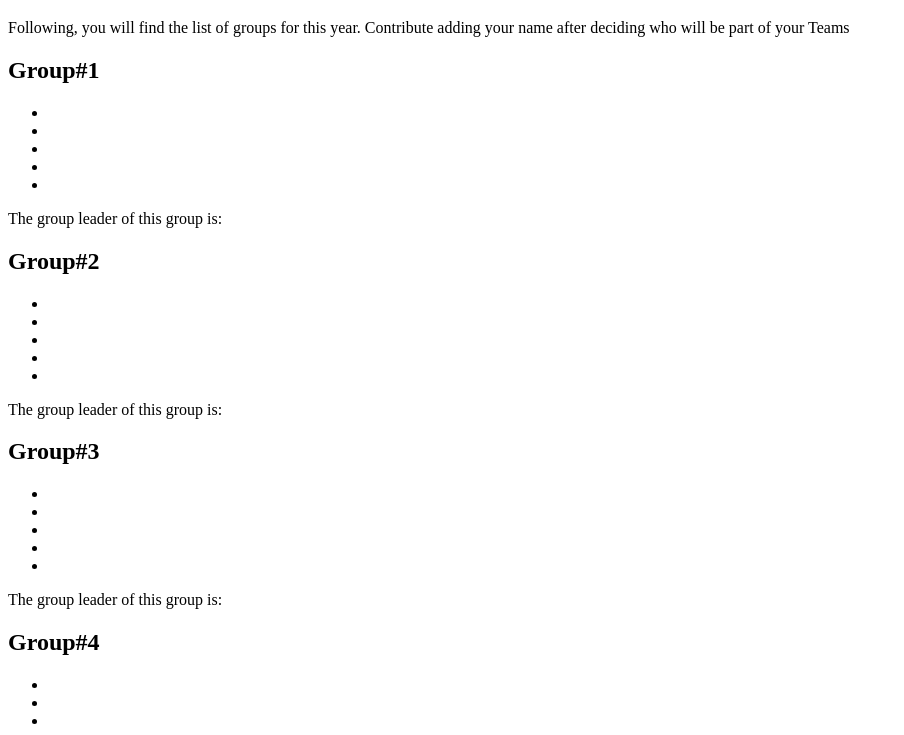
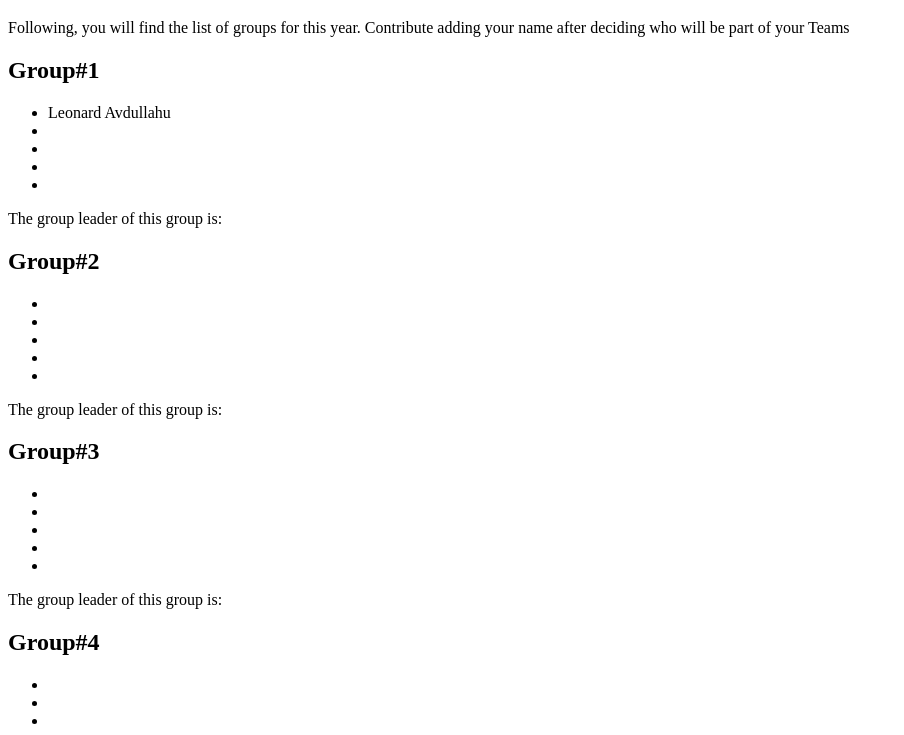
Before and after one commit to carlosvicient/idg1100-2019-groups, a plain HTML site: page index.html in a window 1280 px wide. Shown: the part 61-796 px from the top of the page, without its empty margins (0-904 px from the left). Drawn offline with Linux system fonts and the light colour scheme.

Commit message:
la til leonard gruppe 1

```diff
--- a/index.html
+++ b/index.html
@@ -17,7 +17,7 @@
 
     <h2>Group#1</h2>
     <ul>
-        <li></li>
+        <li>Leonard Avdullahu</li>
         <li></li>
         <li></li>
         <li></li>
```
